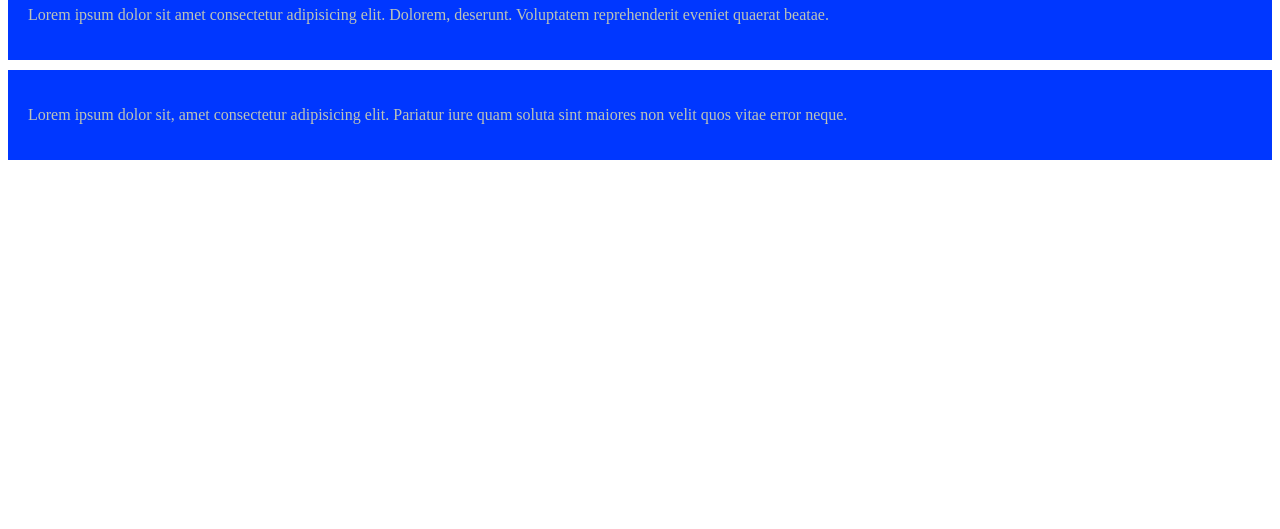
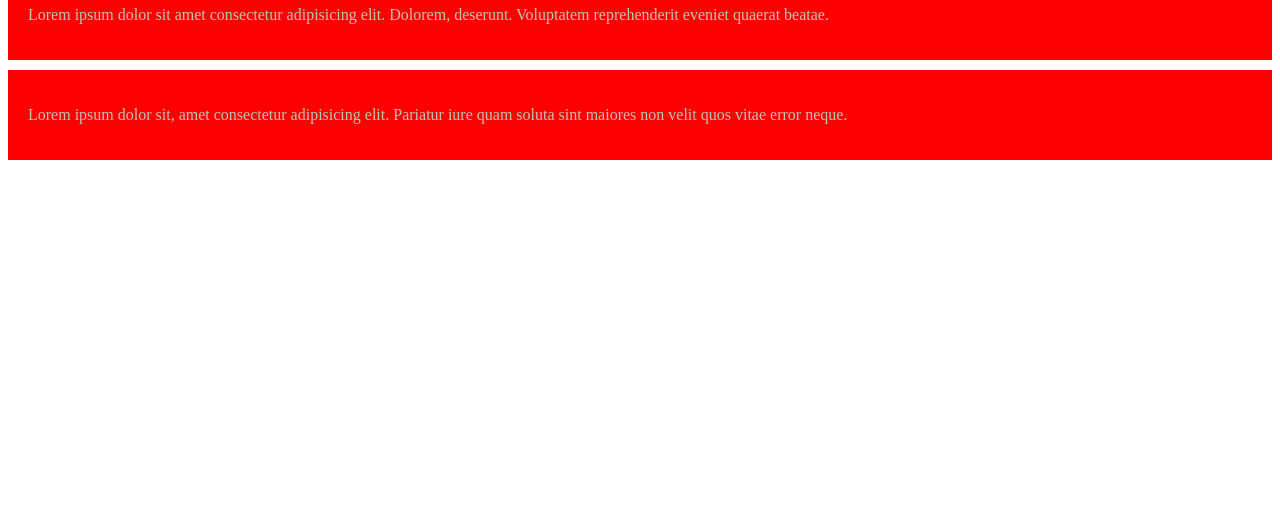
Before and after one commit to RoufRain/my-first-github-repo, a plain HTML site: page index.html in a window 1280 px wide. Shown: the part 271-800 px from the top of the page. Drawn offline with Linux system fonts and the light colour scheme.

Commit message:
changes background color

```diff
--- a/css.css
+++ b/css.css
@@ -1,5 +1,5 @@
 div{
-    background-color: rgb(0, 55, 255);
+    background-color: rgb(255, 0, 0);
     color: rgb(189, 196, 183);
     margin-bottom: 10px;
     padding: 20px;
```
